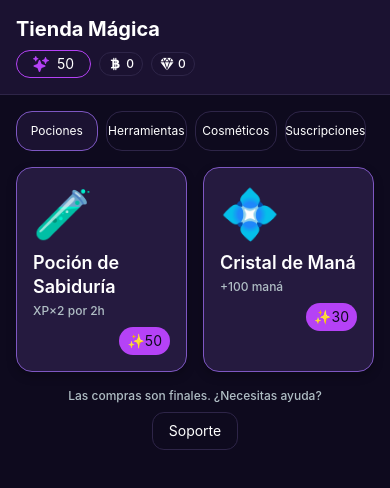
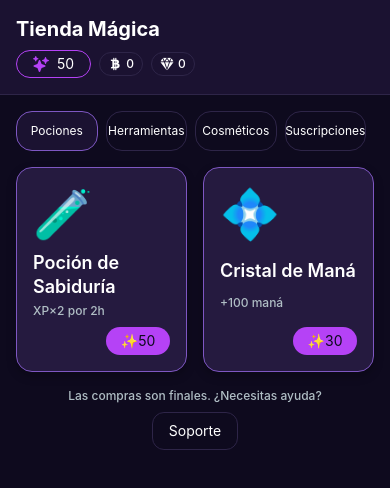
Before and after one commit to codesebastianvega/mana-bloom-app, a React Native app: screen /ShopScreen in a window 390 px wide. Shown: the top 488 px of the page. Built offline with nearby package versions, Linux system fonts and the light colour scheme.

Commit message:
style: improve ShopGridItem layout

```diff
--- a/src/components/shop/ShopGridItem.styles.js
+++ b/src/components/shop/ShopGridItem.styles.js
@@ -10,6 +10,8 @@ import { Colors, Spacing, Radii, Typography, Elevation } from "../../theme";
 export default StyleSheet.create({
   card: {
     flex: 1,
+    justifyContent: "space-between",
+    minHeight: Spacing.xlarge * 5,
     backgroundColor: Colors.surfaceElevated,
     borderWidth: 1,
     borderRadius: Radii.lg,
@@ -32,6 +34,8 @@ export default StyleSheet.create({
   },
   pricePill: {
     alignSelf: "flex-end",
+    minWidth: Spacing.xlarge * 2,
+    alignItems: "center",
     borderRadius: Radii.pill,
     paddingHorizontal: Spacing.small,
     paddingVertical: Spacing.tiny,
```
